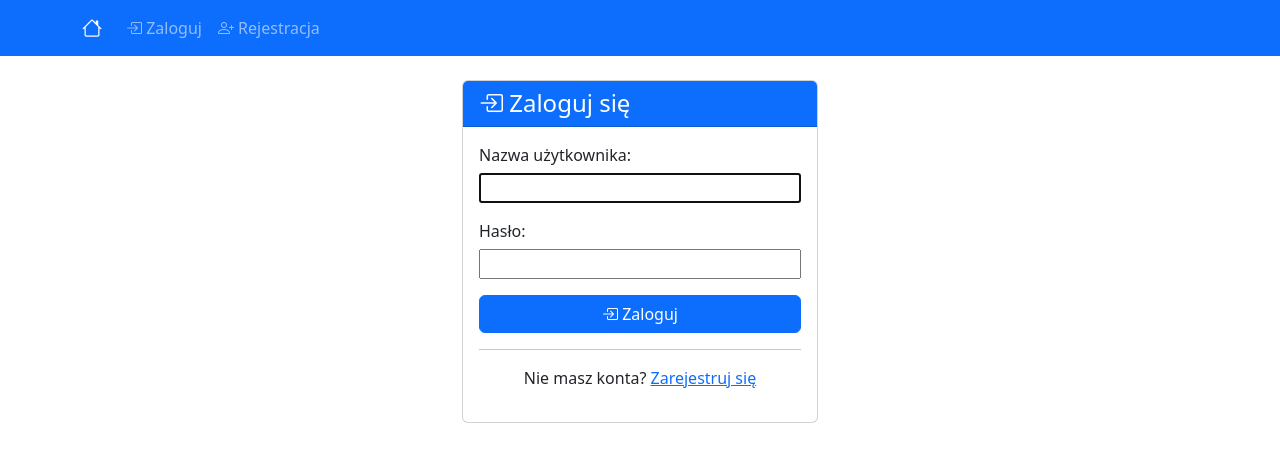
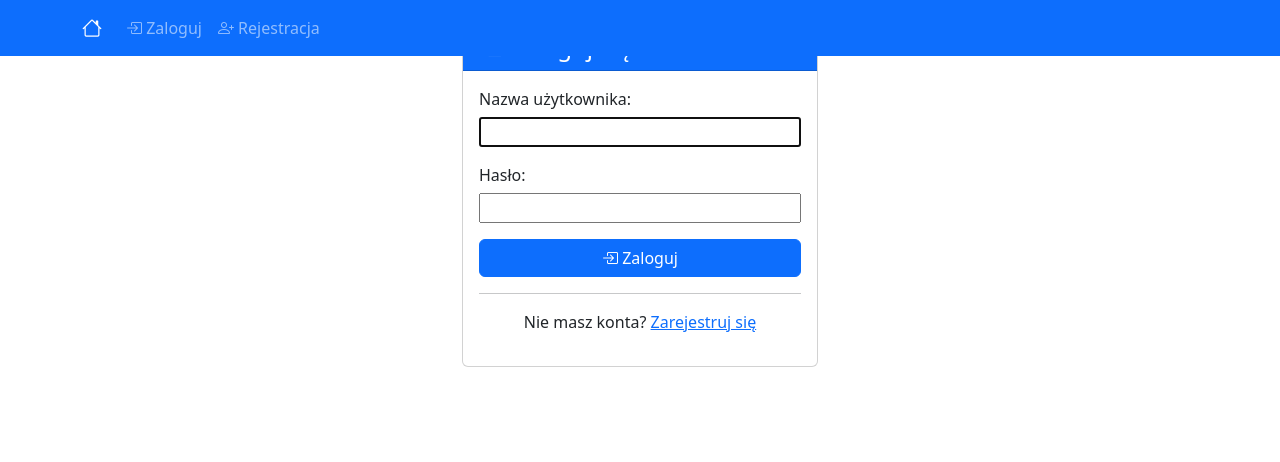
Before and after one commit to famousDeer/Personal_Website, a Django app: page /accounts/login/ in a window 1280 px wide. Shown: the top 462 px of the page. Run offline with Django 5.2, Linux system fonts and the light colour scheme.

Commit message:
Fixed-top for navbar

```diff
--- a/templates/base.html
+++ b/templates/base.html
@@ -11,7 +11,7 @@
 </head>
 <body>
     <div id="dollar-rain" class="dollar-rain" aria-hidden="true"></div>
-<nav class="navbar navbar-expand-lg navbar-dark bg-primary">
+<nav class="navbar navbar-expand-lg navbar-dark bg-primary fixed-top">
     <div class="container">
             <a class="navbar-brand" href="{% url 'index' %}"><i class="bi bi-house"></i></a>
         {% if request.path == '/' %}
```
